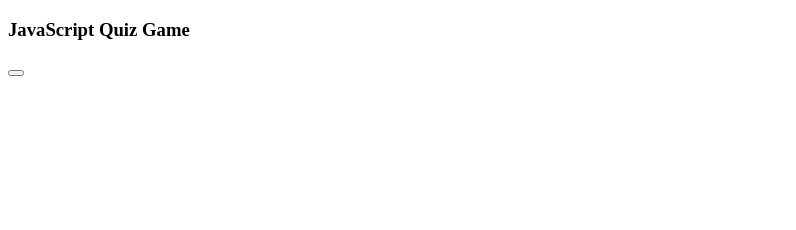
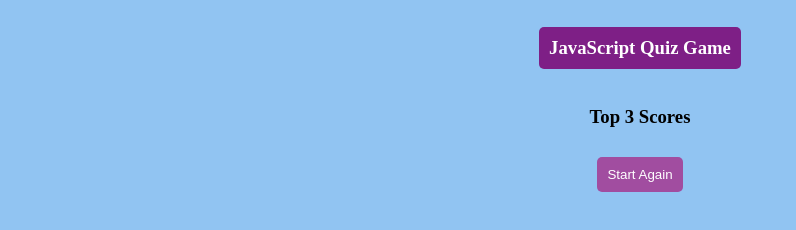
Before and after one commit to mariop578/JavaScript-quiz-game, a plain HTML site: page highscores.html in a window 1280 px wide. Shown: the whole page, without its empty margins (0-796 px from the left). Drawn offline with Linux system fonts and the light colour scheme.

Commit message:
Added Styling and made changes to only display top 3 scores

```diff
--- /dev/null
+++ b/highscore-styles.css
@@ -0,0 +1,39 @@
+body {
+  background-color: #91c4f2;
+}
+
+header {
+  display: flex;
+  justify-content: center;
+}
+
+header h3 {
+  color: white;
+  background-color: #7e1f86;
+  padding: 10px;
+  border-radius: 5px;
+}
+
+#container {
+  display: grid;
+  place-items: center;
+}
+
+#previous-scores li {
+  list-style: none;
+  padding: 10px;
+}
+
+button {
+  background-color: #a14da0;
+  color: white;
+  border: #7e1f86;
+  margin: 10px;
+  padding: 10px;
+  border-radius: 5px;
+}
+
+#home-btn {
+  display: flex;
+  justify-self: center;
+}
--- a/highscores.html
+++ b/highscores.html
@@ -1,16 +1,20 @@
 <!DOCTYPE html>
 <html lang="en">
   <head>
-    <meta charset="UTF-8">
-    <meta name="viewport" content="width=device-width, initial-scale=1.0">
+    <meta charset="UTF-8" />
+    <meta name="viewport" content="width=device-width, initial-scale=1.0" />
     <title>Highscores</title>
+    <link rel="stylesheet" href="highscore-styles.css" />
   </head>
   <body>
     <header>
       <h3>JavaScript Quiz Game</h3>
     </header>
+    <div id="container">
+      <h3>Top 3 Scores</h3>
       <div id="previous-scores"></div>
-    <button id="home-btn"></button>
+      <button id="home-btn">Start Again</button>
+    </div>
     <script src="scores.js"></script>
   </body>
 </html>
--- a/scores.js
+++ b/scores.js
@@ -2,13 +2,14 @@ const backButton = document.getElementById("home-btn");
 backButton.addEventListener("click", goHome);
 
 function displayScores() {
+  //   // Filter for top 3 results and double results
   const userData = JSON.parse(localStorage.getItem("usrscores"));
-  userData.sort((a, b) => b.score - a.score);
-  console.log(userData);
+  const sortedScores = userData.sort((a, b) => b.score - a.score);
+  const topThree = sortedScores.slice(0, 3);
   const scoresDiv = document.getElementById("previous-scores");
   const scoresUl = document.createElement("ul");
   scoresDiv.appendChild(scoresUl);
-  userData.forEach((score) => {
+  topThree.forEach((score) => {
     const scoresEl = document.createElement("li");
     const info = score.initials + "," + score.score;
     scoresEl.textContent = info;
```
Lines whose indentation alone changed are shown as unchanged.
